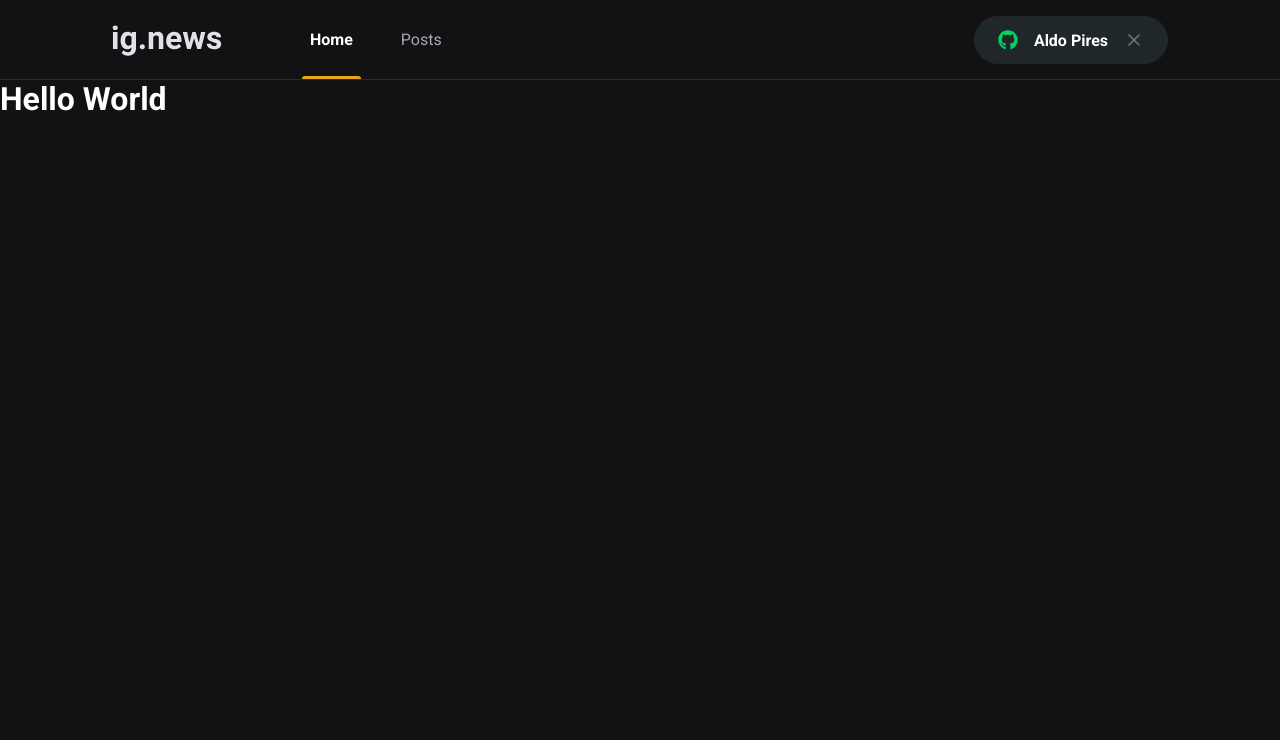
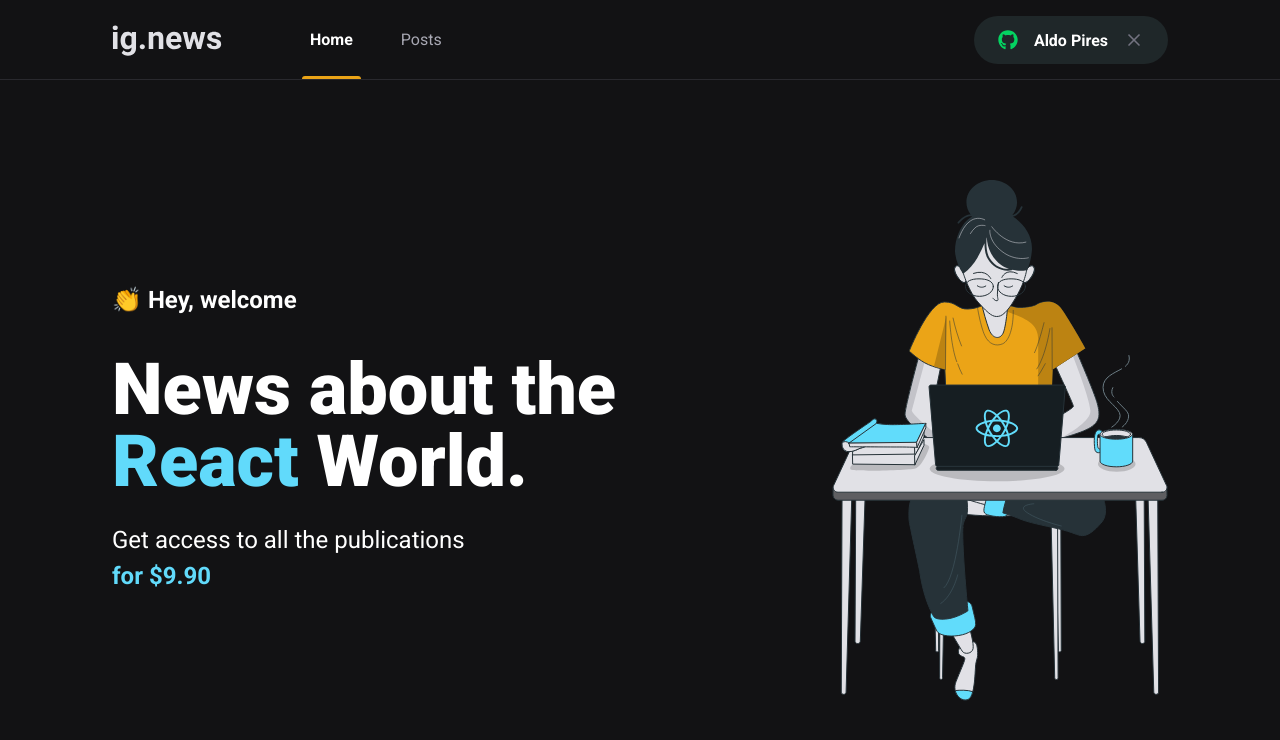
Before and after one commit to Ap274/Ignews2.0, a Next.js app: page / in a window 1280 px wide. Shown: the top 740 px of the page. Built offline with nearby package versions, Linux system fonts and the light colour scheme.

Commit message:
feat: application's Home page structured

```diff
--- /dev/null
+++ b/src/pages/home.module.scss
@@ -0,0 +1,43 @@
+//main
+.contentContainer {
+    max-width: 1120px;
+    margin: 0 auto;
+    padding: 0 2rem;
+    height: calc(100vh - 5rem);
+
+    display: flex;
+    align-items: center;
+    justify-content: space-between;
+}
+
+//section
+.hero {
+    max-width: 600px;
+
+    > span {
+       font-size: 1.5rem;
+       font-weight: bold;
+    }
+
+    h1 {
+        font-size: 4.5rem;
+        line-height: 4.5rem;
+        font-weight: 900;
+        margin-top: 2.5rem;
+
+        span {
+            color: var(--cyan-500);
+        }
+    }
+
+    p {
+        font-size: 1.5rem;
+        line-height: 2.25rem;
+        margin-top: 1.5rem;
+
+        span {
+            color: var(--cyan-500);
+            font-weight: bold;
+        }
+    }
+}
--- a/src/pages/index.tsx
+++ b/src/pages/index.tsx
@@ -1,14 +1,26 @@
 import Head from 'next/head'
+
+import styles from './home.module.scss'
 
 export default function Home() {
   return (
     <>
       <Head>
-          <title>Início | ig.news</title>
+          <title>Home | ig.news</title>
         </Head>
-      <h1>
-        Hello World
-      </h1>
+
+      <main className={styles.contentContainer}>
+        <section className={styles.hero}>
+          <span>👏 Hey, welcome</span>
+          <h1>News about the <span>React</span> World.</h1>
+          <p>
+            Get access to all the publications <br/>
+            <span>for $9.90</span>
+          </p>
+        </section>
+
+        <img src="/images/avatar.svg" alt="Girl coding" />
+      </main>
     </>
   )
 }
```
Also changed, not shown: Estruturacao.txt.
